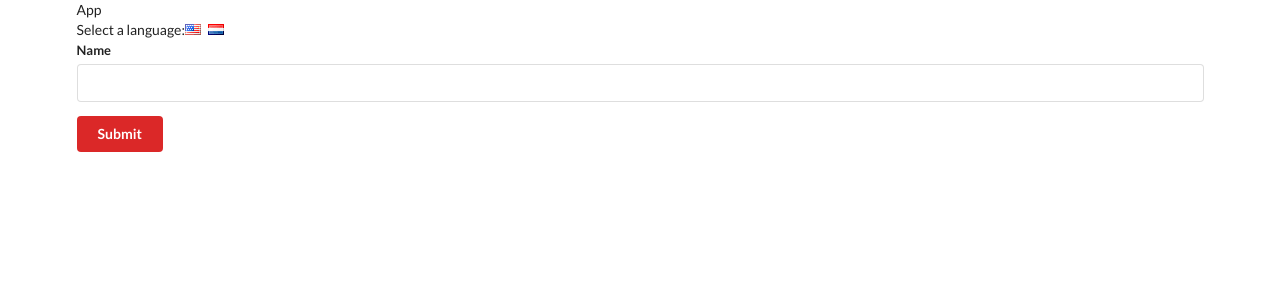
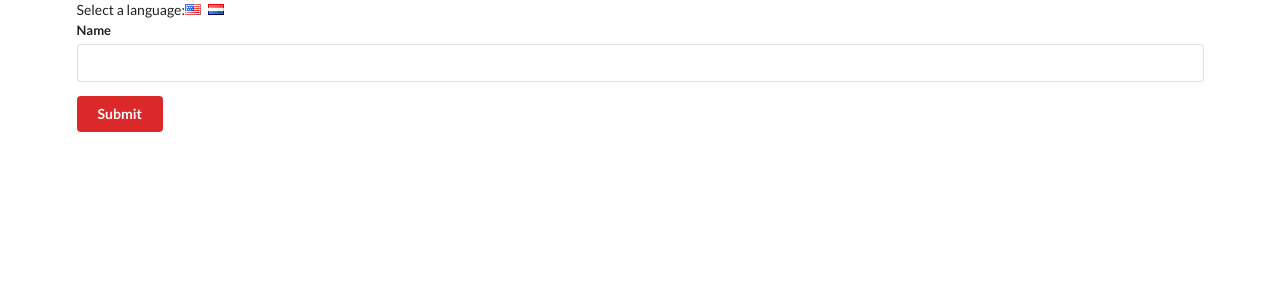
Before and after one commit to shenoy/translate, a React (Create React App) app: page / in a window 1280 px wide. Shown: the top 300 px of the page. Built offline with nearby package versions, Linux system fonts and the light colour scheme.

Commit message:
languageselector component added

```diff
--- a/src/components/App.js
+++ b/src/components/App.js
@@ -1,6 +1,7 @@
 import React from 'react';
 import UserCreate from './UserCreate';
 import LanguageContext from '../contexts/LanguageContext'
+import LanguageSelector from '../components/LanguageSelector';
 
 class App extends React.Component {
 
@@ -13,18 +14,13 @@ class App extends React.Component {
   render() {
     return (
       <div className="ui container">
-        App
-      <div>
-          Select a language:
-          <i className="flag us" onClick={() => this.onLanguageChange('english')}></i>
-          <i className="flag nl" onClick={() => this.onLanguageChange('dutch')}></i>
-        </div>
-
+        <LanguageSelector onLanguageChange={this.onLanguageChange} />
         <LanguageContext.Provider value={this.state.language}>
           < UserCreate />
         </LanguageContext.Provider>
 
       </div>
+
     );
   }
 }
--- /dev/null
+++ b/src/components/LanguageSelector.js
@@ -0,0 +1,25 @@
+import React from 'react';
+
+class LanguageSelector extends React.Component {
+
+
+  render() {
+
+    return (
+
+
+      < div >
+        Select a language:
+    <i className="flag us" onClick={() => this.props.onLanguageChange('english')}></i>
+        <i className="flag nl" onClick={() => this.props.onLanguageChange('dutch')}></i>
+      </div >
+
+
+    );
+
+  }
+
+
+}
+
+export default LanguageSelector;
```
